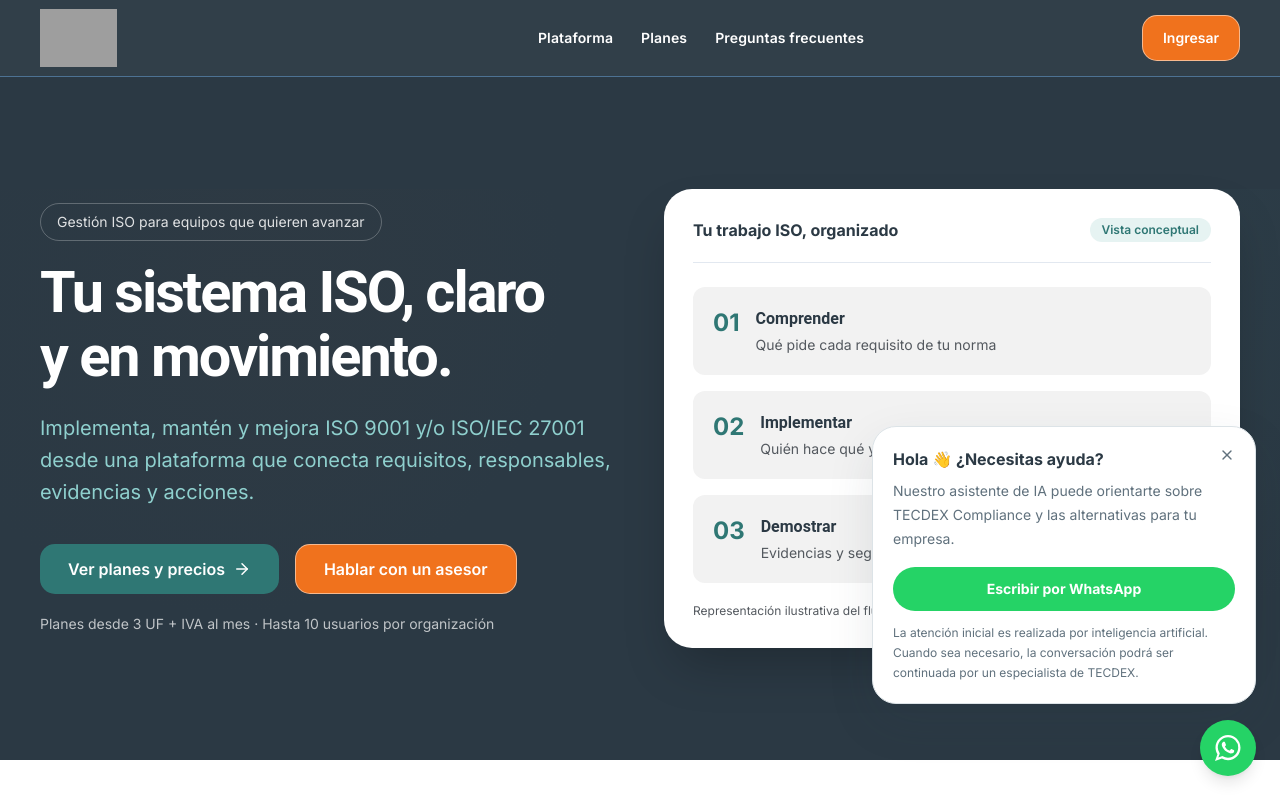
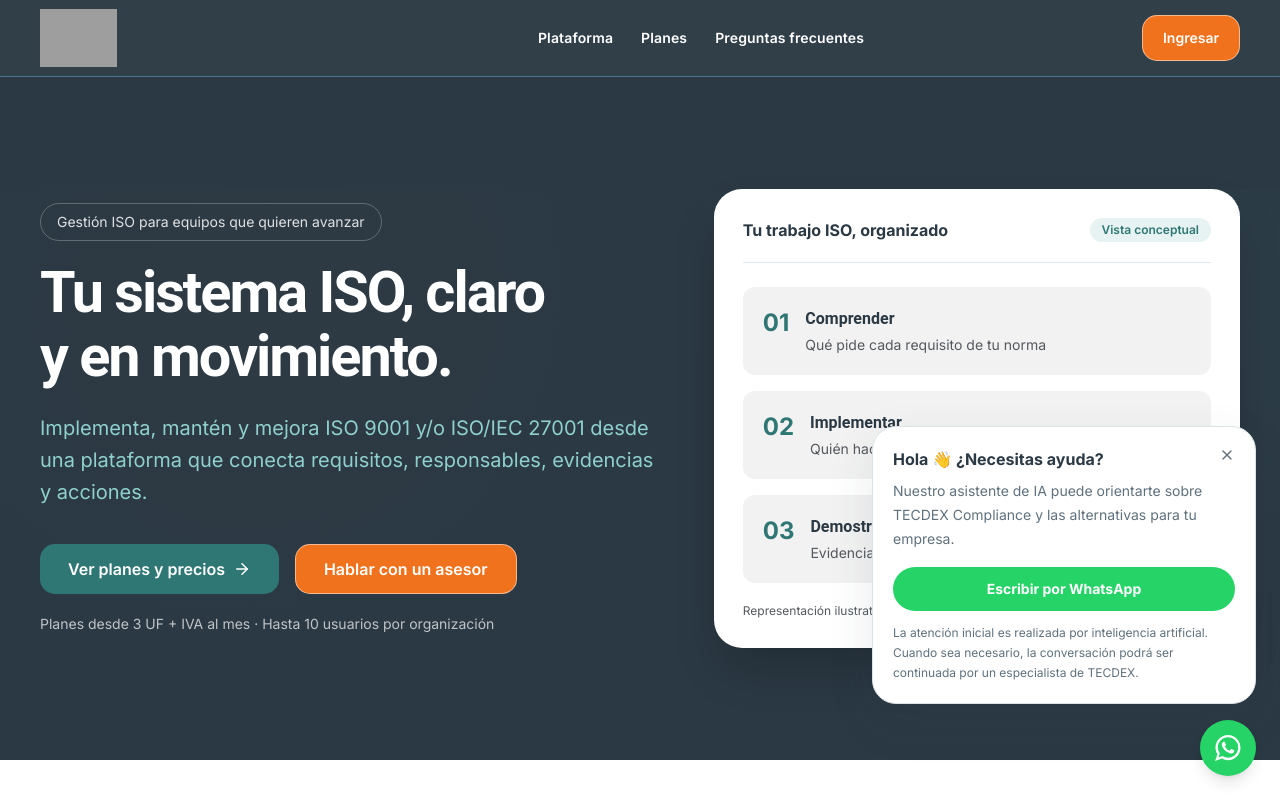
Before and after one commit to Tecdex-SpA/webtcdx, a Next.js app: page / in a window 1280 px wide. Shown: the top 800 px of the page. Built offline with nearby package versions, Linux system fonts and the light colour scheme; grey boxes are pictures that could not be loaded.

Commit message:
fix: give hero headline a stable content column

```diff
--- a/src/components/NormativeLanding.tsx
+++ b/src/components/NormativeLanding.tsx
@@ -31,10 +31,10 @@ export function NormativeLanding() {
       </div>
     </header>
     <section id="top" className="relative overflow-hidden bg-[#2B3944] py-20 text-white md:py-28">
-      <div className="section-shell relative grid items-center gap-12 lg:grid-cols-2">
-        <div>
+      <div className="section-shell relative grid items-center gap-12 lg:grid-cols-[minmax(0,1.08fr)_minmax(0,0.92fr)] lg:gap-14">
+        <div className="min-w-0">
           <p className="mb-5 inline-block rounded-full border border-white/25 px-4 py-2 text-sm text-white/85">Gestión ISO para equipos que quieren avanzar</p>
-          <h1 className="max-w-2xl text-5xl font-bold leading-[1.06] tracking-tight md:text-6xl">Tu sistema ISO, claro y en movimiento.</h1>
+          <h1 className="max-w-[640px] font-bold">Tu sistema ISO, claro y en movimiento.</h1>
           <p className="mt-6 text-xl leading-8 text-white/85">Implementa, mantén y mejora ISO 9001 y/o ISO/IEC 27001 desde una plataforma que conecta requisitos, responsables, evidencias y acciones.</p>
           <div className="mt-9 flex flex-wrap gap-4">
             <a href="#planes" className="inline-flex min-h-12 items-center gap-2 rounded-[15px] bg-[#2F7774] px-7 py-3 font-semibold text-white">Ver planes y precios <ArrowRight size={18}/></a>
```
